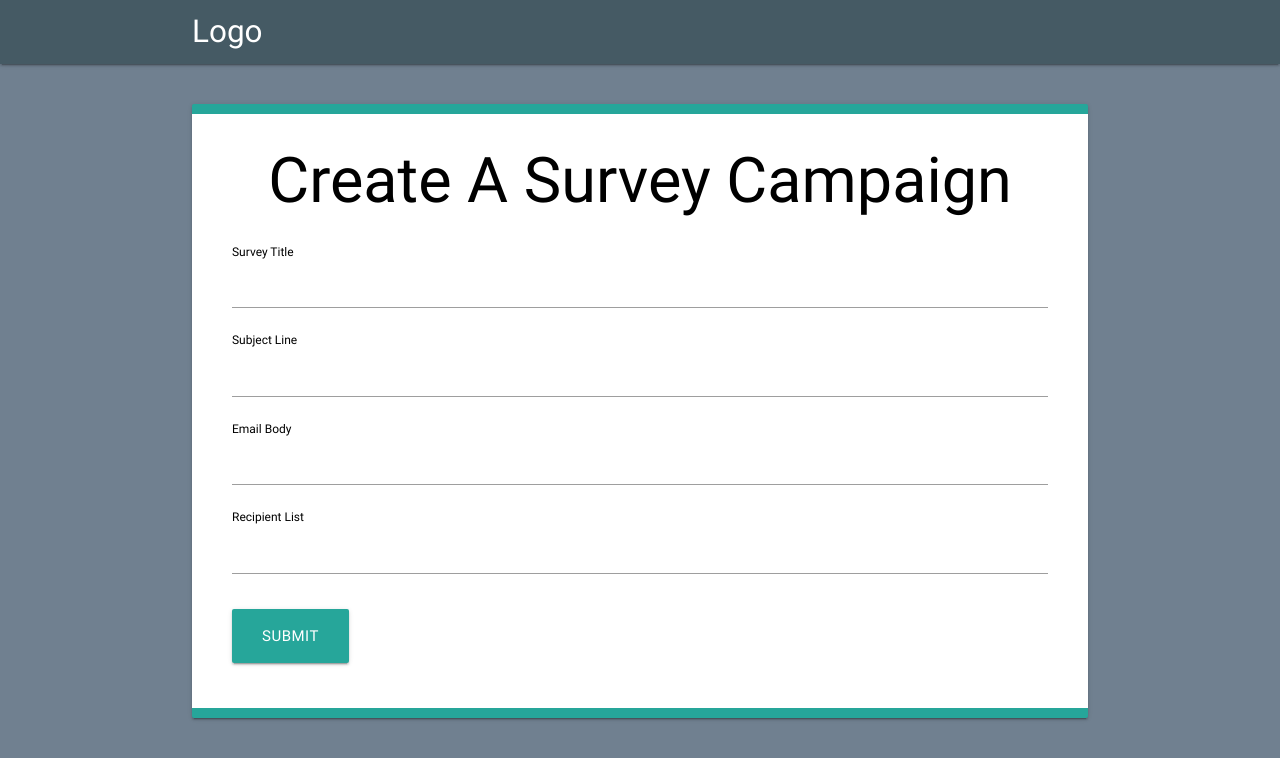
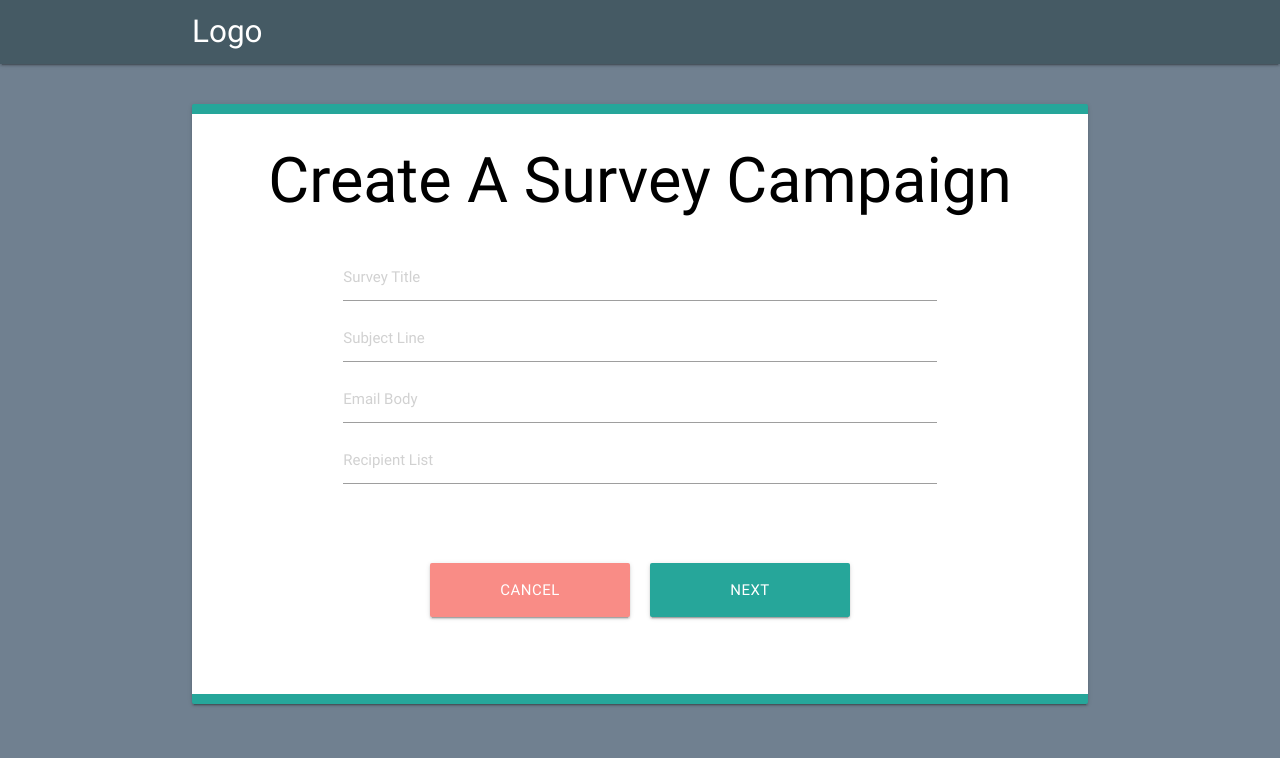
Before and after one commit to uptonm/fullStackFeedbackApp, a React (Create React App) app in the folder client/: page /surveys/new in a window 1280 px wide. Shown: the top 758 px of the page. Built offline with nearby package versions, Linux system fonts and the light colour scheme; no server answers.

Commit message:
Lots of client side tweaks - Added survey creation tool, - Tweaks on charts - Added survey review tool - Css tweaks on new additions

```diff
--- a/client/package.json
+++ b/client/package.json
@@ -19,6 +19,7 @@
     "react-redux": "^5.0.7",
     "react-router-dom": "^4.3.1",
     "react-scripts": "1.1.4",
+    "react-select": "^2.0.0",
     "react-sparklines": "^1.7.0",
     "react-stripe-checkout": "^2.6.3",
     "recharts": "^1.1.0",
--- a/client/src/components/Header.js
+++ b/client/src/components/Header.js
@@ -22,7 +22,7 @@ class Header extends Component {
           <li>
             <a className='btn-large waves-effect waves-light blue-gray'>Credits: {this.props.auth.credits}</a>
           </li>
-          <li><Payments /></li>
+          <Payments />
           <li>
             <a href='/api/logout' className='btn-large waves-effect waves-light blue-gray'>Log Out</a>
           </li>
--- a/client/src/components/Payments.js
+++ b/client/src/components/Payments.js
@@ -6,6 +6,7 @@ import * as actions from '../actions';
 class Payments extends Component {
   render() {
     return (
+      <li style={{}}>
         <StripeCheckout
           name='Email Full Stack'
           description='$5 for 5 email credits'
@@ -15,6 +16,7 @@ class Payments extends Component {
         >
           <button className='btn-large waves-effect waves-light blue-gray'>Buy Credits</button>
         </StripeCheckout>
+      </li>
     );
   }
 }
--- a/client/src/components/surveys/Dashboard.js
+++ b/client/src/components/surveys/Dashboard.js
@@ -16,14 +16,13 @@ class Dashboard extends Component {
     console.log(arr);
     return arr.map(item => {
       return (
-      <div className='container'>
         <SurveyCard
+          key={item.title}
           title={item.title}
           subject={item.subject}
           body={item.body}
           emails={item.emails}
         />
-      </div>
       );
     });
   }
--- a/client/src/components/surveys/SurveyField.js
+++ b/client/src/components/surveys/SurveyField.js
@@ -1,11 +1,13 @@
 import React, { Component } from 'react';
 import { Field } from 'redux-form';
 
-export default ({ input, label }) => {
+export default ({ input, label, meta: {error, touched} }) => {
   return (
-    <div>
-      <label style={{color: 'black'}}>{label}</label>
-      <input  {...input} style={{color: 'black'}}/>
+    <div className='row' style={{margin:'0px 100px 0px 100px'}}>
+      <div className='input-field col s12'>
+        <input id={label} placeholder={label} {...input} style={{color: 'black', marginBottom:'0px'}}/>
+        {touched && <span className='danger-text'>{error}</span>}
+      </div>
     </div>
   );
 }
--- a/client/src/components/surveys/SurveyForm.js
+++ b/client/src/components/surveys/SurveyForm.js
@@ -1,35 +1,23 @@
+import _ from 'lodash';
 import React, { Component } from 'react';
 import { reduxForm, Field } from 'redux-form';
 import SurveyField from './SurveyField';
+import { Link } from 'react-router-dom';
+import validateEmails from '../../utils/validateEmails';
 
+const FIELDS = [
+  {label: 'Survey Title', name: 'title'},
+  {label: 'Subject Line', name: 'subject'},
+  {label: 'Email Body', name: 'body'},
+  {label: 'Recipient List', name: 'emails'}
+];
 class SurveyNew extends Component {
   renderFields() {
     return(
       <div style={{paddingBottom: '15px'}}>
-        <Field
-          label='Survey Title'
-          type='text'
-          name='title'
-          component={SurveyField}
-        />
-        <Field
-          label='Subject Line'
-          type='text'
-          name='subject'
-          component={SurveyField}
-        />
-        <Field
-          label='Email Body'
-          type='text'
-          name='body'
-          component={SurveyField}
-        />
-        <Field
-          label='Recipient List'
-          type='text'
-          name='emails'
-          component={SurveyField}
-        />
+        {_.map(FIELDS, ({ label, name }) => {
+          return <Field key={name} component={SurveyField} type='text' label={label} name={name} />
+        })}
       </div>
     );
   }
@@ -37,12 +25,21 @@ class SurveyNew extends Component {
   render() {
     return(
       <div className='container white-text' style={{paddingTop:'40px'}}>
-        <div className='card status-thin'>
+        <div className='card status-thin'style={{height:'600px'}}>
           <h1 className='center-align black-text'>Create A Survey Campaign</h1>
           <div style={{padding:'40px', paddingTop:'0px'}}>
-            <form onSubmit={this.props.handleSubmit(values => console.log(values))}>
+            <form onSubmit={this.props.handleSubmit(this.props.onSurveySubmit)} style={{paddingBottom:'40px'}}>
               {this.renderFields()}
-              <button type='submit' className='btn-large btn-submit'>Submit</button>
+              <div className='card-content center' style={{marginTop:'40px'}}>
+                <div style={{display:'grid', gridTemplateColumns:'auto 200px 200px auto', gridColumnGap:'20px'}}>
+                  <span></span>
+                  <Link to='/surveys' className='btn-large danger'>
+                    Cancel
+                  </Link>
+                  <button type='submit' className='btn-large btn-submit'>Next</button>
+                  <span></span>
+                </div>
+              </div>
             </form>
           </div>
         </div>
@@ -51,6 +48,21 @@ class SurveyNew extends Component {
   }
 }
 
+function validate(values) {
+  const errors = {};
+  _.each(FIELDS, ({ name, label }) => {
+    if(!values[name]) {
+      errors[name] = `You must provide ${(name[name.length-1] !== 's') ? `a ${name}`:`some ${name}`}`;
+      // Prevent error from saying you need to provide 'a email' instead of 'an email'
+    }
+  });
+
+  errors.emails = validateEmails(values.emails || '');
+  return errors;
+}
+
 export default reduxForm({
-  form: 'surveyForm'
+  validate,
+  form: 'surveyForm',
+  destroyOnUnmount: false
 })(SurveyNew);
--- a/client/src/components/surveys/SurveyFormReview.js
+++ b/client/src/components/surveys/SurveyFormReview.js
@@ -0,0 +1,39 @@
+import React from 'react';
+import { connect } from 'react-redux';
+import SurveyReviewField from './SurveyReviewField';
+
+const SurveyFormReview = ({ onCancel, formValues }) => {
+  return (
+    <div className='container white-text' style={{padding:'40px', paddingLeft:'0px',paddingRight:'0px'}}>
+      <div className='card status-thin' style={{height:'600px', width:
+    '100%', padding:'0px'}}>
+        <h1 className='center-align black-text'>Review Entries</h1>
+          <div>
+            <div style={{paddingLeft:'40px',paddingRight:'40px',paddingBottom:'40px'}}>
+              <SurveyReviewField label='Survey Title' value={formValues.title} />
+              <SurveyReviewField label='Subject Line' value={formValues.subject} />
+              <SurveyReviewField label='Email Body' value={formValues.body} />
+              <SurveyReviewField label='Recipient List' value={formValues.emails} />
+              <div className='card-content center' style={{marginTop:'0px'}}>
+                <div style={{display:'grid', gridTemplateColumns:'auto 200px 200px auto', gridColumnGap:'20px'}}>
+                  <span></span>
+                  <button className='btn-large danger' onClick={onCancel}>Edit</button>
+                  <button className='btn-large bluegray'>Submit</button>
+                  <span></span>
+                </div>
+              </div>
+            </div>
+          </div>
+        </div>
+
+    </div>
+  )
+}
+
+function mapStateToProps(state) {
+  return {
+    formValues: state.form.surveyForm.values
+  };
+}
+
+export default connect(mapStateToProps)(SurveyFormReview);
--- a/client/src/components/surveys/SurveyNew.js
+++ b/client/src/components/surveys/SurveyNew.js
@@ -1,11 +1,23 @@
 import React, { Component } from 'react';
 import SurveyForm from './SurveyForm';
+import SurveyFormReview from './SurveyFormReview';
 
 class SurveyNew extends Component {
+  state = {showReview: false};
+  renderContent() {
+    if(!this.state.showReview) {
+      return <SurveyForm
+        onSurveySubmit={() => this.setState({showReview: true})}
+      />
+    }
+    return <SurveyFormReview
+      onCancel={() => this.setState({showReview: false})}
+    />
+  }
   render() {
     return(
       <div>
-        <SurveyForm />
+        {this.renderContent()}
       </div>
     );
   }
--- /dev/null
+++ b/client/src/components/surveys/SurveyReviewField.js
@@ -0,0 +1,13 @@
+import React, { Component } from 'react';
+import { Field } from 'redux-form';
+
+export default ({ input, label, value }) => {
+  return (
+    <div key={label} className='row' style={{margin:'0px 100px 0px 100px'}}>
+      <div className='input-field col s12' style={{marginBottom:'20px'}}>
+        <label class="active" for="first_name2">{label}</label>
+        <input value={value} id={label} type='text' class='validate' style={{color: 'black', marginBottom:'0px'}} />
+      </div>
+    </div>
+  );
+}
--- a/client/src/style.css
+++ b/client/src/style.css
@@ -24,10 +24,18 @@ body, html {
   -moz-font-feature-settings: 'liga';
   -moz-osx-font-smoothing: grayscale;
 }
-
+.danger-text {
+  color: hsl(3,90%,75%);
+}
 .danger {
   color: white;
-  background: #ff6961;
+  background: hsl(3,90%,75%) !important;
+}
+.danger:hover {
+  background: hsl(3,90%,70%);
+}
+.danger:focus {
+  background: hsl(1,60%,60%);
 }
 
 .bluegray {
--- /dev/null
+++ b/client/src/utils/validateEmails.js
@@ -0,0 +1,16 @@
+// eslint-disable-next-line
+const re = /^(([^<>()\[\]\\.,;:\s@"]+(\.[^<>()\[\]\\.,;:\s@"]+)*)|(".+"))@((\[[0-9]{1,3}\.[0-9]{1,3}\.[0-9]{1,3}\.[0-9]{1,3}])|(([a-zA-Z\-0-9]+\.)+[a-zA-Z]{2,}))$/;
+const punc = /^[,;]+$/
+export default (emails) => {
+  if(!emails) return null;
+  const invalidEmails = emails
+  .replace(/(,|,\s)$/, '')
+  .split(',')
+  .map(email => email.trim())
+  .filter(email => re.test(email) === false);
+
+  if(invalidEmails.length) {
+    return `These emails are invalid: ${invalidEmails.join(', ')}`
+  }
+  return null;
+};
```
Also changed, not shown: client/src/components/surveys/SurveyCard.js (+11 -7 lines), 1 other file (tests, documents, lock files or other folders). Lines whose indentation alone changed are shown as unchanged.
